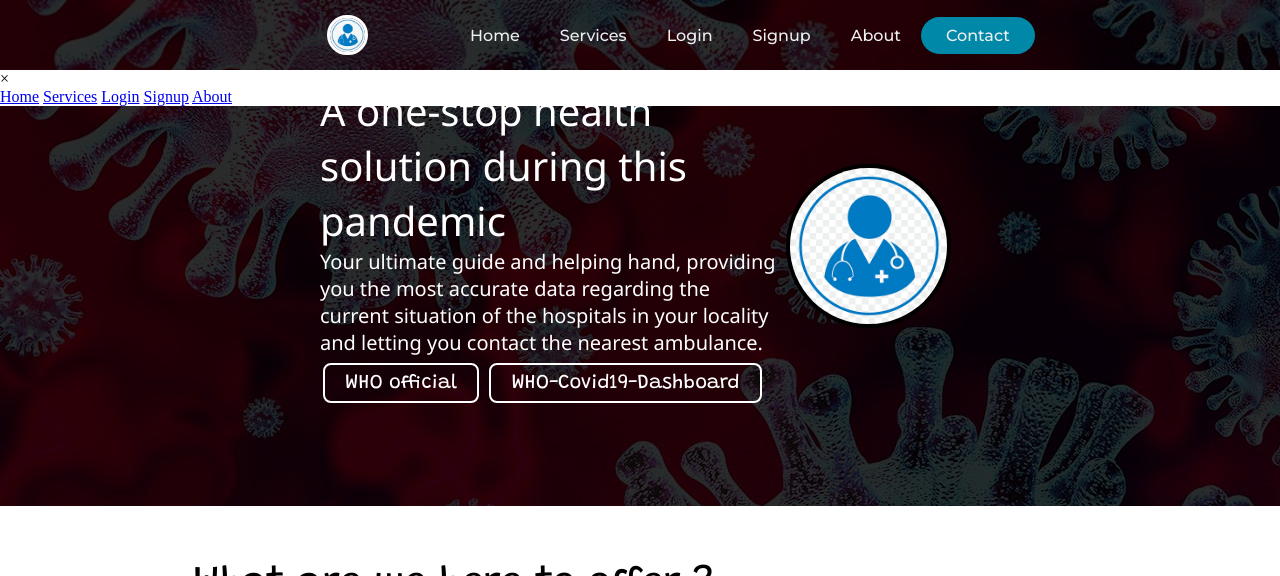
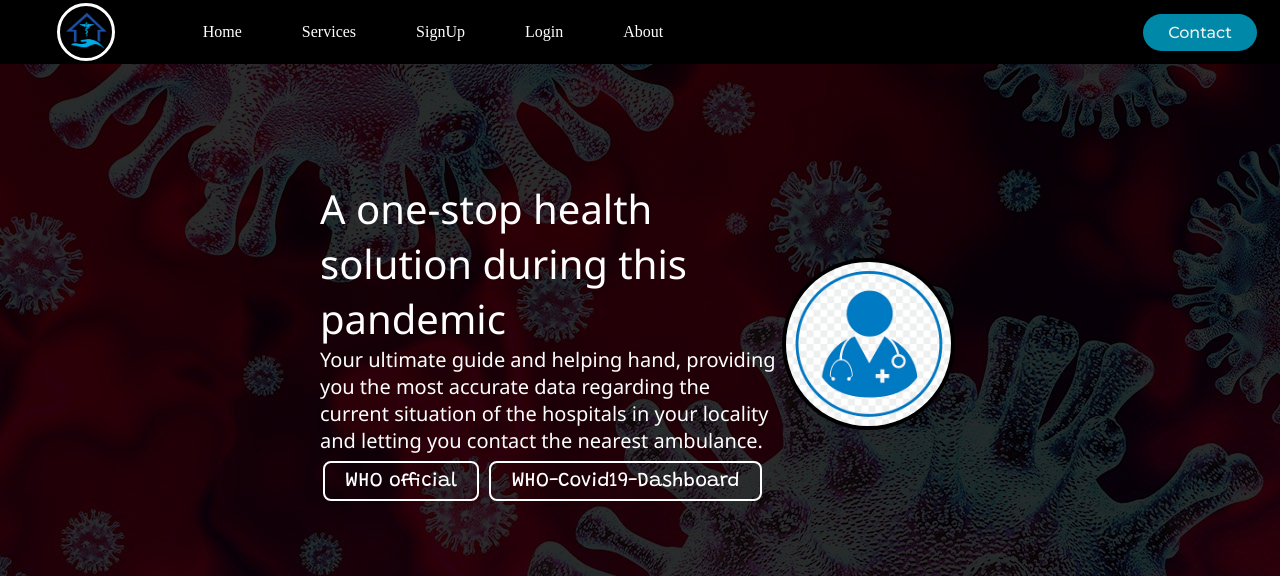
Before and after one commit to Team-projects-ju/Corona-management-system, a PHP site: page / in a window 1280 px wide. Shown: the top 576 px of the page. Run offline with PHP 8.4, Linux system fonts and the light colour scheme.

Commit message:
Full Navbar changed

```diff
--- a/index.html
+++ b/index.html
@@ -6,37 +6,31 @@
         <title>THEVIRUS.org</title>
         <meta name="description" content="">
         <meta name="viewport" content="width=device-width, initial-scale=1">
-        <link rel="stylesheet" href="styles.css">
+
         <link rel="stylesheet" href="style.css" class="rel">
     <link rel="stylesheet" href="responsive.css" class="rel">
 
         <link href="https://fonts.googleapis.com/css?family=Montserrat:500&display=swap" rel="stylesheet">
     </head>
     <body>
-        <header class="navbar background "style="height: 70px ">
-            <a class="logo" href="/"><img src="logo.png" alt="logo" style="width:20%; "></a>
-            <nav>
-                <ul class="nav__links">
-                    <li><a href="#">Home</a></li>
-                    <li><a href="#about">Services</a></li>
-                    <li><a href="#">Login</a></li>
-                    <li><a href="#">Signup</a></li>
-                    <li><a href="#">About</a></li>
-                </ul>
-            </nav>
-            <a class="cta" href="#contact">Contact</a>
-            <p class="menu cta">Menu</p>
-        </header>
-        <div class="overlay">
-            <a class="close">&times;</a>
-            <div class="overlay__content">
-                <a href="#">Home</a>
-                <a href="#">Services</a>
-                <a href="#">Login</a>
-                <a href="#">Signup</a>
-                <a href="#">About</a>
+        <nav class="navbar h-nav-resp" style="background: black;">
+            <ul class="nav-list v-class-resp">
+                <div class="logo"><img src="images/logo-1.png" alt="logo"></div>
+                <li><a href="#">Home</a></li>
+                <li><a href="#about">Services</a></li>
+                <li><a href="#blog">SignUp</a></li>
+                <li><a href="#blog">Login</a></li>
+                <li><a href="">About</a></li>
+            </ul>
+            <div class="rightNav v-class-resp">
+                <a class="cta" href="#contact">Contact</a>
             </div>
-        </div>
+            <div class="burger">
+                <div class="line"></div>
+                <div class="line"></div>
+                <div class="line"></div>
+            </div>
+        </nav>
         <section class="background firstsection" style=" background: rgba(0, 0, 0, 0.829) url('corona-back.jpg');">
             <div class="box-main">
                 <div class="firstHalf">
@@ -119,6 +113,6 @@
             </p>
         </footer>
 
-        <script type="text/javascript" src="mobile.js"></script>
+        <script type="text/javascript" src="resp.js"></script>
     </body>
 </html>
--- a/mobile.js
+++ /dev/null
@@ -1,12 +0,0 @@
-const doc = document;
-const menuOpen = doc.querySelector(".menu");
-const menuClose = doc.querySelector(".close");
-const overlay = doc.querySelector(".overlay");
-
-menuOpen.addEventListener("click", () => {
-  overlay.classList.add("overlay--active");
-});
-
-menuClose.addEventListener("click", () => {
-  overlay.classList.remove("overlay--active");
-});
--- /dev/null
+++ b/resp.js
@@ -0,0 +1,16 @@
+burger = document.querySelector('.burger');
+navbar = document.querySelector('.navbar');
+navList = document.querySelector('.nav-list');
+rightNav = document.querySelector('.rightNav');
+navbarnav = document.querySelector('.navbar-nav');
+navitem = document.querySelector('.navbar-nav');
+navitem = document.querySelector('.navbar-nav');
+
+burger.addEventListener('click', ()=>{
+    rightNav.classList.toggle('v-class-resp');
+    navList.classList.toggle('v-class-resp');
+    navbar.classList.toggle('h-nav-resp');
+    navbarnav.classList.toggle('v-nav-resp');
+    navitem.classList.toggle('v-class-resp');
+    navitem.classList.toggle('v-class-resp');
+})
--- a/sandbox.config.json
+++ /dev/null
@@ -1,3 +0,0 @@
-{
-  "template": "static"
-}
--- a/style.css
+++ b/style.css
@@ -29,6 +29,22 @@ html{
     cursor: pointer;
 
 }
+.nav__links a,
+.cta,
+.overlay__content a {
+  font-family: "Montserrat", sans-serif;
+  font-weight: 500;
+  color: #edf0f1;
+  text-decoration: none;
+}
+.cta {
+    padding: 9px 25px;
+    background-color: rgba(0, 136, 169, 1);
+    border: none;
+    border-radius: 50px;
+    cursor: pointer;
+    transition: background-color 0.3s ease 0s;
+  }
 .nav-list{
 width:70%;
 display: flex;
@@ -74,7 +90,7 @@ color: white;
 }
 
 .firstsection{
-    height: 50vh;
+    height: 100vh;
 }
 .box-main{
     display: flex;
--- a/styles.css
+++ /dev/null
@@ -1,130 +0,0 @@
-* {
-  box-sizing: border-box;
-  margin: 0;
-  padding: 0;
-}
-
-header {
-  display: flex;
-  justify-content: space-between;
-  align-items: center;
-  padding: 30px 10%;
-  /* background-color: #24252a; */
-
-}
-.navbar{
-  position: fixed;
-
-.logo {
-  cursor: pointer;
-  }
-
-.nav__links a,
-.cta,
-.overlay__content a {
-  font-family: "Montserrat", sans-serif;
-  font-weight: 500;
-  color: #edf0f1;
-  text-decoration: none;
-
-}
-
-.nav__links {
-  list-style: none;
-  display: flex;
-}
-
-.nav__links li {
-  padding: 0px 20px;
-}
-
-.nav__links li a {
-  transition: color 0.3s ease 0s;
-}
-
-.nav__links li a:hover {
-  color: #0088a9;
-}
-
-.cta {
-  padding: 9px 25px;
-  background-color: rgba(0, 136, 169, 1);
-  border: none;
-  border-radius: 50px;
-  cursor: pointer;
-  transition: background-color 0.3s ease 0s;
-}
-
-.cta:hover {
-  background-color: rgba(0, 136, 169, 0.8);
-}
-
-/* Mobile Nav */
-
-.menu {
-  display: none;
-}
-
-.overlay {
-  height: 100%;
-  width: 0;
-  position: fixed;
-  z-index: 1;
-  left: 0;
-  top: 0;
-  background-color: #24252a;
-  overflow-x: hidden;
-  transition: width 0.5s ease 0s;
-}
-
-.overlay--active {
-  width: 100%;
-}
-
-.overlay__content {
-  display: flex;
-  height: 100%;
-  flex-direction: column;
-  align-items: center;
-  justify-content: center;
-}
-
-.overlay a {
-  padding: 15px;
-  font-size: 36px;
-  display: block;
-  transition: color 0.3s ease 0s;
-}
-
-.overlay a:hover,
-.overlay a:focus {
-  color: #0088a9;
-}
-.overlay .close {
-  position: absolute;
-  top: 20px;
-  right: 45px;
-  font-size: 60px;
-  color: #edf0f1;
-}
-
-@media screen and (max-height: 450px) {
-  .overlay a {
-    font-size: 20px;
-  }
-  .overlay .close {
-    font-size: 40px;
-    top: 15px;
-    right: 35px;
-  }
-}
-
-@media only screen and (max-width: 800px) {
-  .nav__links,
-  .cta {
-    display: none;
-  }
-  .menu {
-    display: initial;
-  }
-}
```
Also changed, not shown: package.json (deleted, +0 -23 lines).
